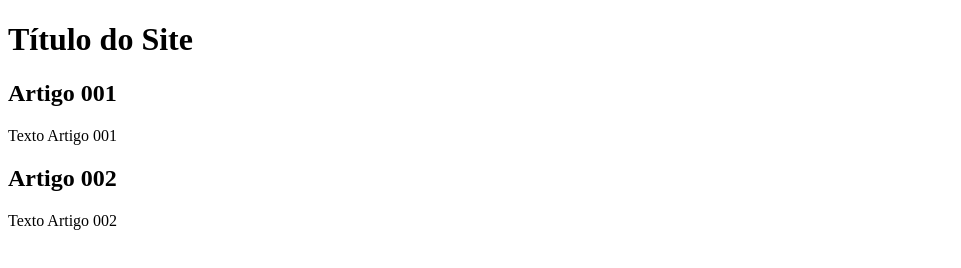
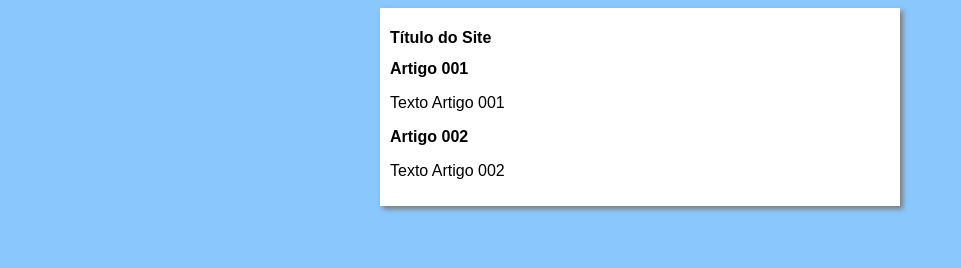
Before and after one commit to felipemoreiras/projeto-site, a plain HTML site: page index.html in a window 1280 px wide. Shown: the whole page, without its empty margins (0-961 px from the left). Drawn offline with Linux system fonts and the light colour scheme.

Commit message:
iniciei o design

```diff
--- /dev/null
+++ b/estilos/styles.css
@@ -0,0 +1,17 @@
+* {
+    font-family: Arial, Helvetica, sans-serif;
+    font-size: 16px;
+}
+
+body {
+    background-color: rgb(138, 199, 253);
+
+}
+
+main {
+    background-color: white;
+    width: 500px;
+    margin: auto;
+    padding: 10px;
+    box-shadow: 3px 3px 5px rgb(123, 123, 123);
+}
--- a/index.html
+++ b/index.html
@@ -5,6 +5,7 @@
     <meta http-equiv="X-UA-Compatible" content="IE=edge">
     <meta name="viewport" content="width=device-width, initial-scale=1.0">
     <title>Título do Site</title>
+    <link rel="stylesheet" href="estilos/styles.css">
 </head>
 <body>
     <main>
```
